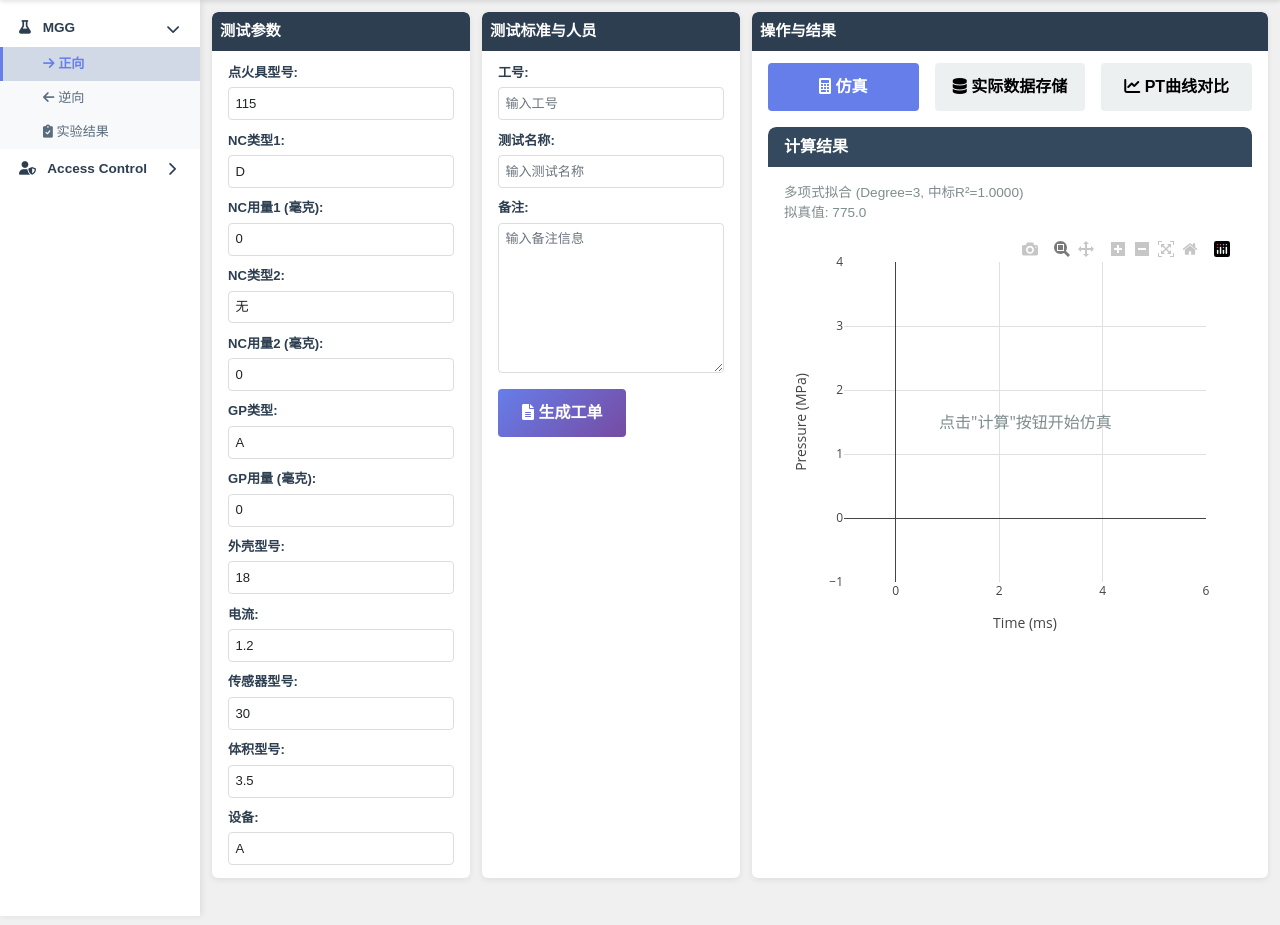
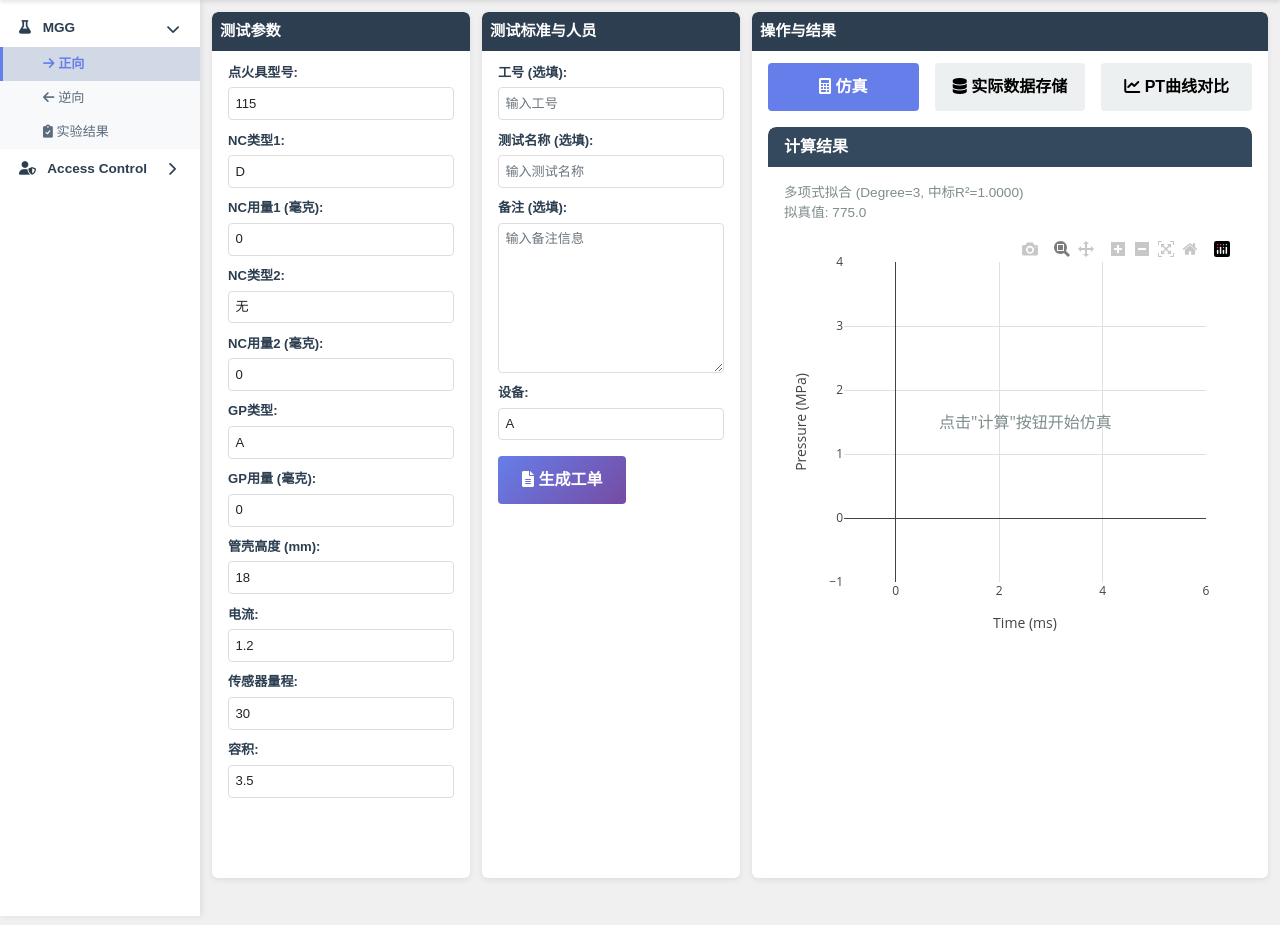
Before and after one commit to Saulliu00/MGG_SYS, a Flask app: page /simulation/ in a window 1280 px wide. Shown: the part 61-986 px from the top of the page. Run offline with Flask 3, Linux system fonts and the light colour scheme; a user stored in the database is signed in; parts of the project's set-up code (start-up, migrations or seed data) failed here and were passed over; some libraries are stand-ins or nearby versions.

Commit message:
Update simulation form labels and layout
- Add (选填) optional indicators to 工号, 测试名称, 备注 fields
- Move 设备 field from 测试参数 to 测试标准与人员 panel
- Rename 传感器型号 to 传感器量程
- Rename 体积型号 to 容积
- Rename 外壳型号 to 管壳高度 (mm)

Co-Authored-By: Claude Opus 4.5 <noreply@anthropic.com>

```diff
--- a/app/templates/simulation/index.html
+++ b/app/templates/simulation/index.html
@@ -71,7 +71,7 @@
                 </div>
 
                 <div class="form-group">
-                    <label>外壳型号:</label>
+                    <label>管壳高度 (mm):</label>
                     <select name="shell_model" class="form-control custom-select" onchange="handleCustomOption(this)">
                         <option value="18">18</option>
                         <option value="19">19</option>
@@ -93,7 +93,7 @@
                 </div>
 
                 <div class="form-group">
-                    <label>传感器型号:</label>
+                    <label>传感器量程:</label>
                     <select name="sensor_model" class="form-control custom-select" onchange="handleCustomOption(this)">
                         <option value="30">30</option>
                         <option value="31">31</option>
@@ -104,7 +104,7 @@
                 </div>
 
                 <div class="form-group">
-                    <label>体积型号:</label>
+                    <label>容积:</label>
                     <select name="body_model" class="form-control custom-select" onchange="handleCustomOption(this)">
                         <option value="3.5">3.5</option>
                         <option value="4.0">4.0</option>
@@ -114,16 +114,6 @@
                     <input type="text" class="form-control custom-input" style="display:none; margin-top:0.3rem;" placeholder="输入自定义值">
                 </div>
 
-                <div class="form-group">
-                    <label>设备:</label>
-                    <select name="equipment" class="form-control custom-select" onchange="handleCustomOption(this)">
-                        <option value="A">A</option>
-                        <option value="B">B</option>
-                        <option value="C">C</option>
-                        <option value="__custom__">自定义...</option>
-                    </select>
-                    <input type="text" class="form-control custom-input" style="display:none; margin-top:0.3rem;" placeholder="输入自定义值">
-                </div>
             </form>
         </div>
 
@@ -132,18 +122,29 @@
             <div class="panel-title">测试标准与人员</div>
 
             <div class="form-group">
-                <label>工号:</label>
+                <label>工号 (选填):</label>
                 <input type="text" name="employee_id" form="simulationForm" class="form-control" placeholder="输入工号">
             </div>
 
             <div class="form-group">
-                <label>测试名称:</label>
+                <label>测试名称 (选填):</label>
                 <input type="text" name="test_name" form="simulationForm" class="form-control" placeholder="输入测试名称">
             </div>
 
             <div class="form-group">
-                <label>备注:</label>
+                <label>备注 (选填):</label>
                 <textarea name="notes" form="simulationForm" class="form-control" placeholder="输入备注信息"></textarea>
+            </div>
+
+            <div class="form-group">
+                <label>设备:</label>
+                <select name="equipment" form="simulationForm" class="form-control custom-select" onchange="handleCustomOption(this)">
+                    <option value="A">A</option>
+                    <option value="B">B</option>
+                    <option value="C">C</option>
+                    <option value="__custom__">自定义...</option>
+                </select>
+                <input type="text" class="form-control custom-input" style="display:none; margin-top:0.3rem;" placeholder="输入自定义值">
             </div>
 
             <div class="form-group" style="margin-top: 1rem;">
```
